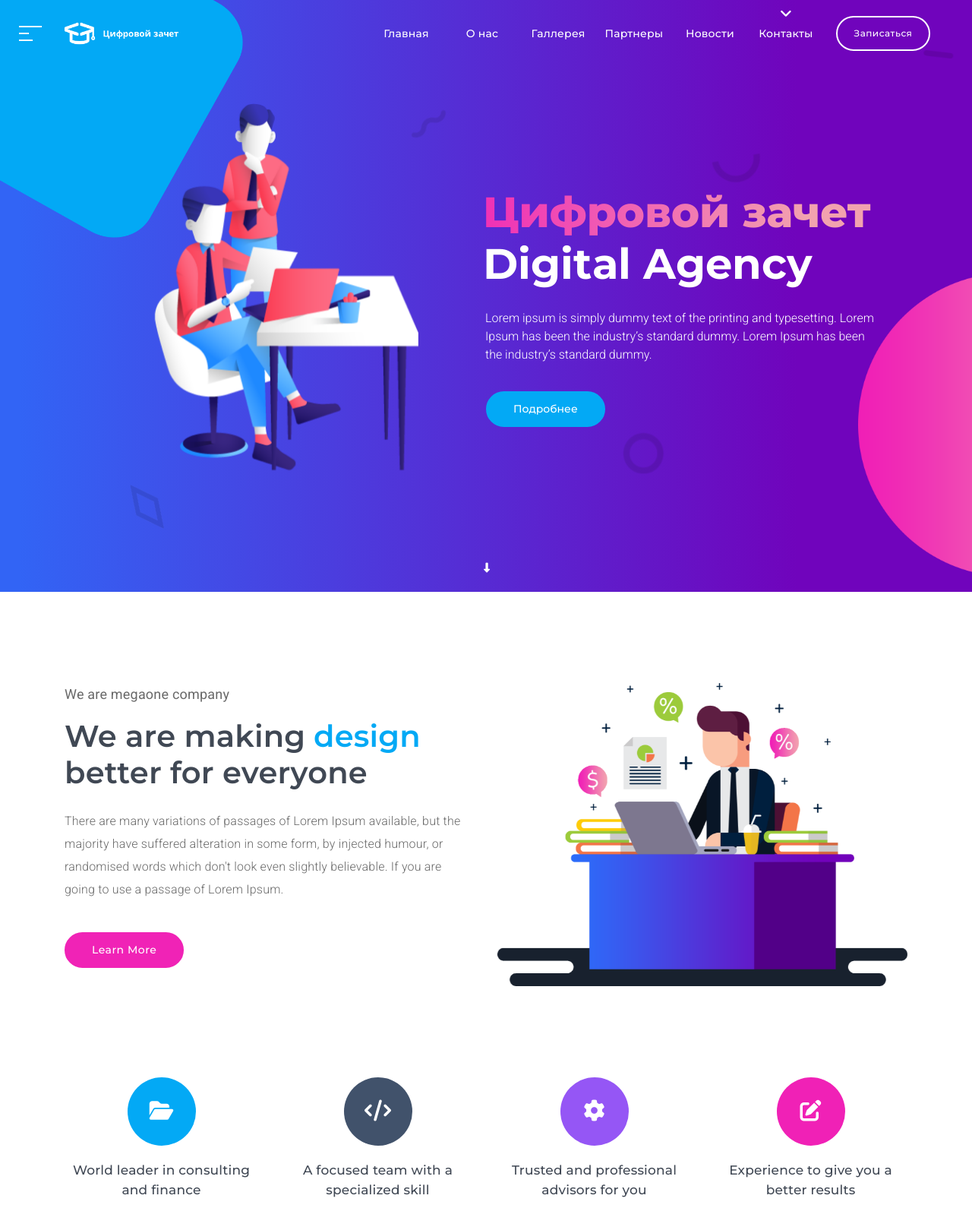
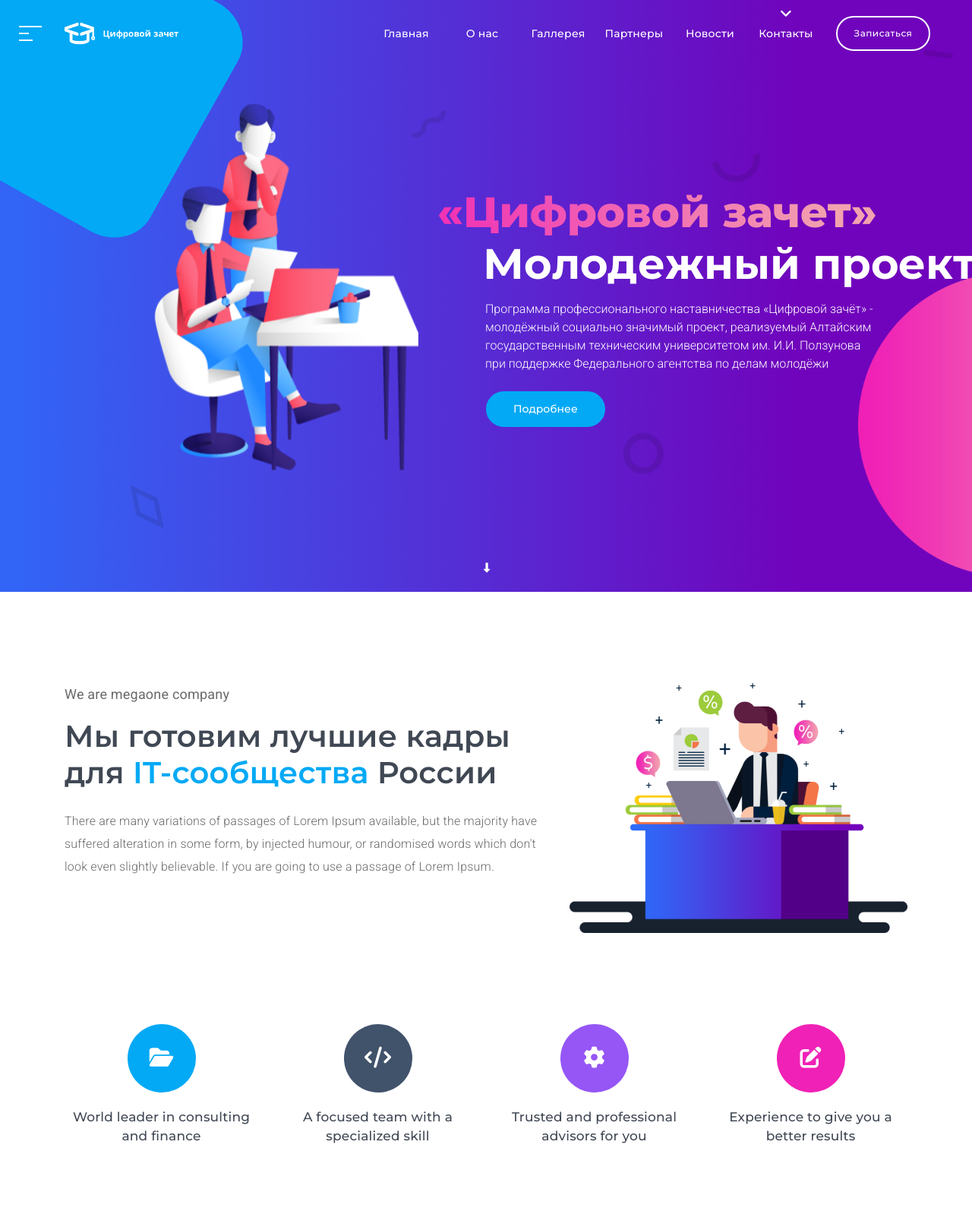
Before and after one commit to razgovorov87/razgovorov87.github.io, a plain HTML site: page index.html in a window 1280 px wide. Shown: the part 21-1611 px from the top of the page at 76% size. Drawn offline with Linux system fonts and the light colour scheme; some packages are replaced by stand-ins of ours.

Commit message:
add info

```diff
--- a/index.html
+++ b/index.html
@@ -431,13 +431,13 @@
 
                          data-voffset="['-125','-125','-125','-110']"
                          data-whitespace="nowrap"
-                         data-width="['650','650','600','500']"
+                         data-width="['800','800','600','500']"
                          data-x="['center','center','center','center']"
                          data-y="['middle','middle','middle','middle']"
                          id="slide-43-layer-13"
 
-                         style="z-index: 13; min-width: 650px; max-width: 650px; white-space: nowrap; font-size: 70px; line-height: 80px; font-weight: 800; color: #ffffff; letter-spacing: 0px;font-family:Montserrat;">
-                        Цифровой зачет
+                         style="z-index: 13; min-width: 800px; max-width: 650px; white-space: nowrap; font-size: 70px; line-height: 80px; font-weight: 800; color: #ffffff; letter-spacing: 0px;font-family:Montserrat;">
+                        «Цифровой зачет»
                     </div>
 
                     <!-- LAYER NR. 10 -->
@@ -462,7 +462,7 @@
                          id="slide-43-layer-11"
 
                          style="z-index: 14; min-width: 650px; max-width: 650px; white-space: nowrap; font-size: 70px; line-height: 70px; font-weight: 700; color: #ffffff; letter-spacing: 0px;font-family:Montserrat;">
-                        Digital Agency
+                        Молодежный проект
                     </div>
 
                     <!-- LAYER NR. 11 -->
@@ -486,8 +486,9 @@
                          id="slide-43-layer-14"
 
                          style="z-index: 15; min-width: 651px; max-width: 651px; white-space: normal; font-size: 20px; line-height: 30px; font-weight: 300; color: #ffffff; letter-spacing: 0px;font-family:Roboto;">
-                        Lorem ipsum is simply dummy text of the printing and typesetting. Lorem Ipsum has been the
-                        industry’s standard dummy. Lorem Ipsum has been the industry’s standard dummy.
+                         Программа профессионального наставничества «Цифровой зачёт» - молодёжный социально значимый проект,
+                         реализуемый Алтайским государственным техническим университетом им. И.И. Ползунова
+                         при поддержке Федерального агентства по делам молодёжи
                     </div>
 
                     <!-- LAYER NR. 12 -->
@@ -583,28 +584,16 @@
 <section class="pb-0" id="about-us">
     <div class="container">
         <div class="row">
-            <div class="col-lg-6 wow fadeInLeft">
+            <div class="col-lg-7 wow fadeInLeft">
                 <div class="heading-area">
                     <span class="sub-title">We are megaone company</span>
-                    <h2 class="title">We are making <span class="alt-color js-rotating">design, ideas</span> better for
-                        everyone</h2>
+                    <h2 class="title">Мы готовим лучшие кадры для <span class="alt-color js-rotating">IT-сообщества, IT-индустрии</span> России</h2>
                     <p class="para">There are many variations of passages of Lorem Ipsum available, but the majority
                         have suffered alteration in some form, by injected humour, or randomised words which don't look
                         even slightly believable. If you are going to use a passage of Lorem Ipsum.</p>
-                    <a class="btn btn-large btn-rounded btn-pink btn-hvr-blue mt-3" href="javascript:void(0);">Learn
-                        More
-                        <div class="btn-hvr-setting">
-                            <ul class="btn-hvr-setting-inner">
-                                <li class="btn-hvr-effect"></li>
-                                <li class="btn-hvr-effect"></li>
-                                <li class="btn-hvr-effect"></li>
-                                <li class="btn-hvr-effect"></li>
-                            </ul>
-                        </div>
-                    </a>
                 </div>
             </div>
-            <div class="col-lg-6 wow fadeInRight">
+            <div class="col-lg-5 wow fadeInRight">
                 <div class="half-img mt-5 pt-4 mt-lg-0 pt-lg-0">
                     <img alt="vector" src="agency/img/vector-art-2.png">
                 </div>
@@ -654,7 +643,7 @@
             <div class="col-lg-6 pl-lg-4 order-lg-2 wow fadeInRight">
                 <div class="heading-area">
                     <span class="sub-title text-white">We are megaone company</span>
-                    <h2 class="title text-white">We have done some great <span class="js-rotating">stuff, idea</span>.
+                    <h2 class="title text-white">Программа «Цифровой зачёт» в цифрах.
                     </h2>
                     <p class="para text-white">There are many variations of passages of Lorem Ipsum available, but the
                         majority have suffered alteration in some form, by injected.</p>
@@ -662,18 +651,18 @@
                 <ul class="counter-list list-unstyled">
                     <li class="counter-item">
                         <i aria-hidden="true" class="fas fa-users text-white"></i>
-                        <h6 class="counter-number text-white"><span class="count">500</span>+</h6>
+                        <h6 class="counter-number text-white"><span class="count">1000</span>+</h6>
                         <p class="sub-title text-white">Участников</p>
                     </li>
                     <li class="counter-item">
                         <i aria-hidden="true" class="fas fa-list-alt text-white"></i>
-                        <h6 class="counter-number text-white"><span class="count">50</span>+</h6>
-                        <p class="sub-title text-white">Уроков</p>
+                        <h6 class="counter-number text-white"><span class="count">100</span>+</h6>
+                        <p class="sub-title text-white">Мероприятий</p>
                     </li>
                     <li class="counter-item">
-                        <i aria-hidden="true" class="fas fa-award text-white"></i>
-                        <h6 class="counter-number text-white"><span class="count">100</span>+</h6>
-                        <p class="sub-title text-white">Наград</p>
+                        <i aria-hidden="true" class="fas fa-chalkboard-teacher text-white"></i>
+                        <h6 class="counter-number text-white"><span class="count">180000</span>+</h6>
+                        <p class="sub-title text-white">Охват</p>
                     </li>
                 </ul>
             </div>
@@ -695,8 +684,7 @@
             <div class="col-md-12">
                 <div class="heading-area mx-570 mb-5">
                     <span class="sub-title">We are megaone company</span>
-                    <h2 class="title">We have some <span class="alt-color js-rotating">great, ideal</span> talented
-                        staff</h2>
+                    <h2 class="title">Наставники и члены команды проекта</h2>
                     <p class="para">There are many variations of passages of Lorem Ipsum available, but the majority
                         have suffered alteration in some form, by injected.</p>
                 </div>
```
